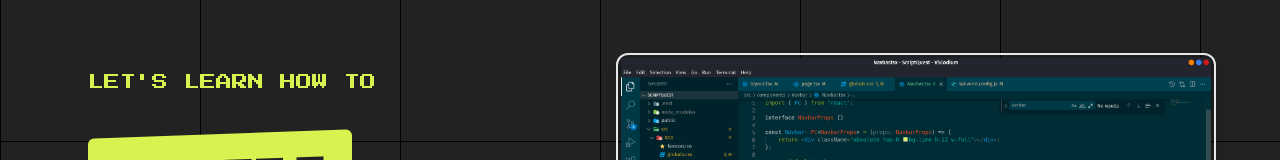
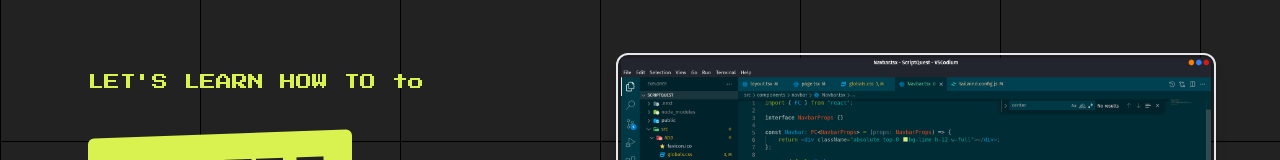
Before and after one commit to pewpewnor/ScriptQuest, a Next.js app: page / in a window 1280 px wide. Shown: the part 139-299 px from the top of the page. Built offline with nearby package versions, Linux system fonts and the light colour scheme.

Commit message:
purpose + how to use v1.1

```diff
--- a/src/app/page.tsx
+++ b/src/app/page.tsx
@@ -15,7 +15,7 @@ const WelcomePage: FC<WelcomePageProps> = (props: WelcomePageProps) => {
 				<div className="paper-grid flex flex-col items-center justify-center gap-10 bg-dark px-8 py-28 md:px-16  lg:flex-row halfxl:flex-row halfxl:gap-0">
 					<div className="flex w-full flex-col items-center justify-center gap-10 px-0 sm:px-6 md:w-2/3 halfxl:w-full">
 						<p className="w-full text-center font-press text-lime sm:text-left">
-							LET&apos;S LEARN HOW TO
+							LET&apos;S LEARN HOW TO to
 						</p>
 						<div className="flex flex-col gap-8 font-press text-3xl sm:text-4xl halfxl:text-5xl">
 							<div className="flex flex-col items-center justify-center gap-8 sm:flex-row sm:justify-normal">
```
